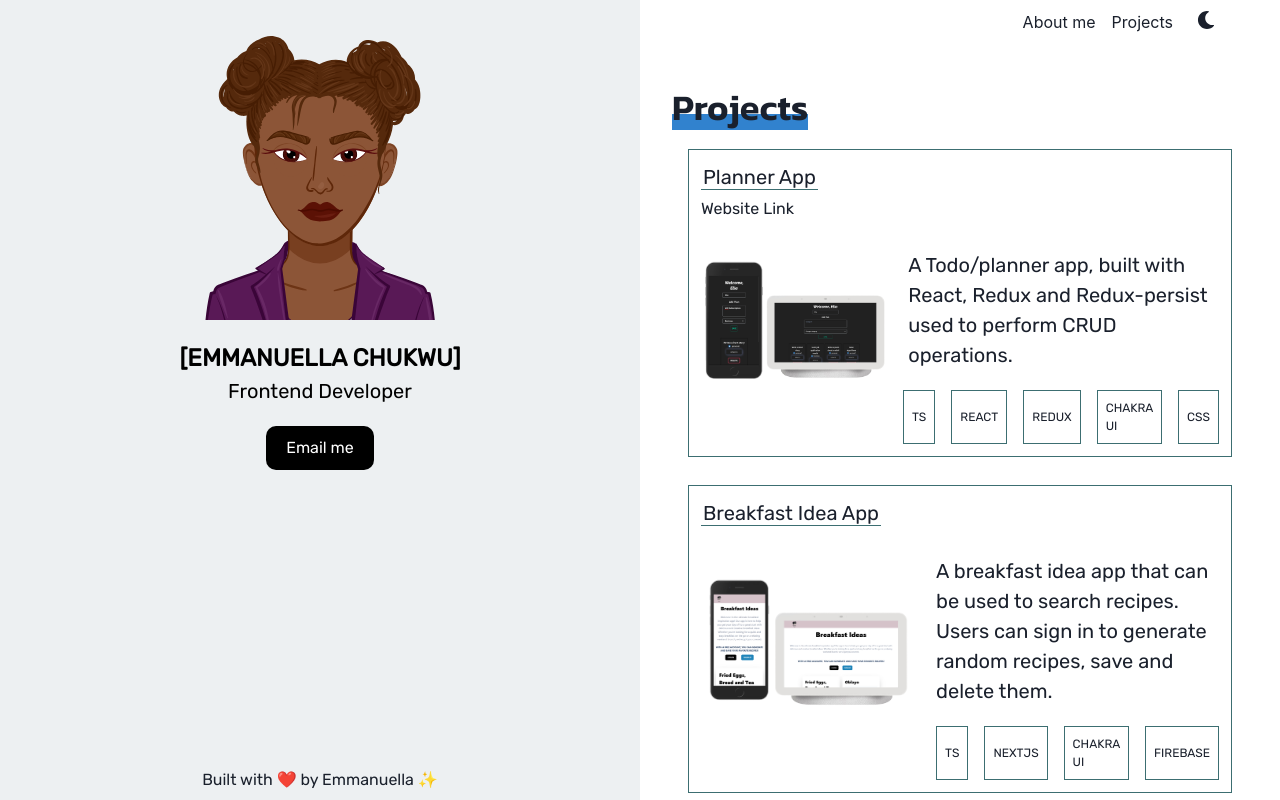
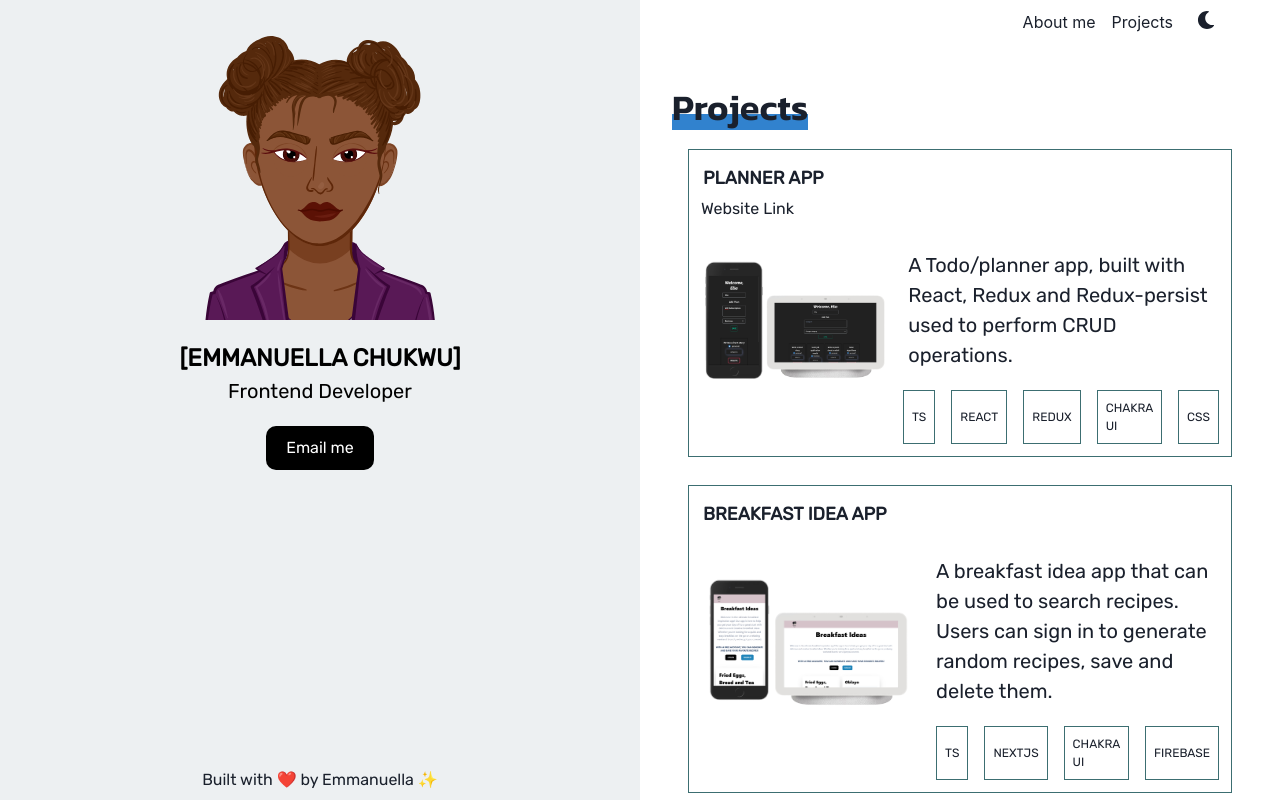
Before and after one commit to Emmanuella-codes/my-portfolio, a React (Create React App) app: page /projects in a window 1280 px wide. Built offline with nearby package versions, Linux system fonts and the light colour scheme.

Commit message:
fix minor styles on project page

```diff
--- a/src/components/ProjectCard.tsx
+++ b/src/components/ProjectCard.tsx
@@ -3,6 +3,7 @@ import BreakfastPic from "../assets/Screenshots/breakfast-pic.png";
 import ManagePic from "../assets/Screenshots/manage-pic.png";
 import PortfolioPic from "../assets/Screenshots/portfolio-pic.png";
 import PlannerPic from "../assets/Screenshots/planner-pic.png";
+import "./styles/index.css";
 
 type Project = {
   title: string;
@@ -61,10 +62,13 @@ const ProjectCard = ({ project }: { project: Project }) => {
         fontFamily={"Rubik"}
       >
         <Box>
-          <Link href={project.githubLink}>
+          <Link
+            href={project.githubLink}
+            style={{ textDecoration: "none" }}
+            className="github-btn"
+          >
             <span
               style={{
-                borderBottom: "1px solid #3c6e71",
                 paddingInlineStart: "2px",
                 paddingInlineEnd: "2px",
               }}
@@ -74,7 +78,12 @@ const ProjectCard = ({ project }: { project: Project }) => {
           </Link>
           {project.websiteLink ? (
             <Box>
-              <Link href={project.websiteLink} fontSize={"md"}>
+              <Link
+                href={project.websiteLink}
+                fontSize={"md"}
+                className="website-btn"
+                style={{ textDecoration: "none" }}
+              >
                 Website Link
               </Link>
             </Box>
--- a/src/components/Skills.tsx
+++ b/src/components/Skills.tsx
@@ -43,7 +43,7 @@ const skillsData = [
   },
   {
     icon: SiTailwindcss,
-    name: "Tailwind",
+    name: "Tailwind CSS",
   },
   {
     icon: SiBootstrap,
--- /dev/null
+++ b/src/components/styles/index.css
@@ -0,0 +1,79 @@
+.website-btn {
+  background: transparent;
+  border: none;
+  position: relative;
+  transition: 0.5s ease;
+}
+
+.website-btn::before {
+  content: "";
+  position: absolute;
+  left: 0;
+  bottom: 0;
+  height: 2px;
+  width: 0;
+  background-color: #98bec0;
+  transition: 0.5s ease;
+}
+
+.website-btn:hover {
+  color: #1e1e2b;
+  transition-delay: 0.5s;
+}
+
+.website-btn:hover::before {
+  width: 100%;
+}
+
+.website-btn::after {
+  content: "";
+  position: absolute;
+  left: 0;
+  bottom: 0;
+  height: 0;
+  width: 100%;
+  background-color: #98bec0;
+  transition: 0.4s ease;
+  z-index: -1;
+}
+
+.website-btn:hover::after {
+  height: 100%;
+  transition-delay: 0.4s;
+  color: aliceblue;
+}
+
+.github-btn {
+  font-size: 18px;
+  font-family: inherit;
+  font-weight: 800;
+  cursor: pointer;
+  position: relative;
+  border: none;
+  background: none;
+  text-transform: uppercase;
+  transition-timing-function: cubic-bezier(0.25, 0.8, 0.25, 1);
+  transition-duration: 400ms;
+  transition-property: color;
+}
+
+
+.github-btn:focus:after,
+.github-btn:hover:after {
+  width: 100%;
+  left: 0%;
+}
+
+.github-btn:after {
+  content: "";
+  pointer-events: none;
+  bottom: -2px;
+  left: 50%;
+  position: absolute;
+  width: 0%;
+  height: 2px;
+  background-color: #3c6e71;
+  transition-timing-function: cubic-bezier(0.25, 0.8, 0.25, 1);
+  transition-duration: 400ms;
+  transition-property: width, left;
+}
```
